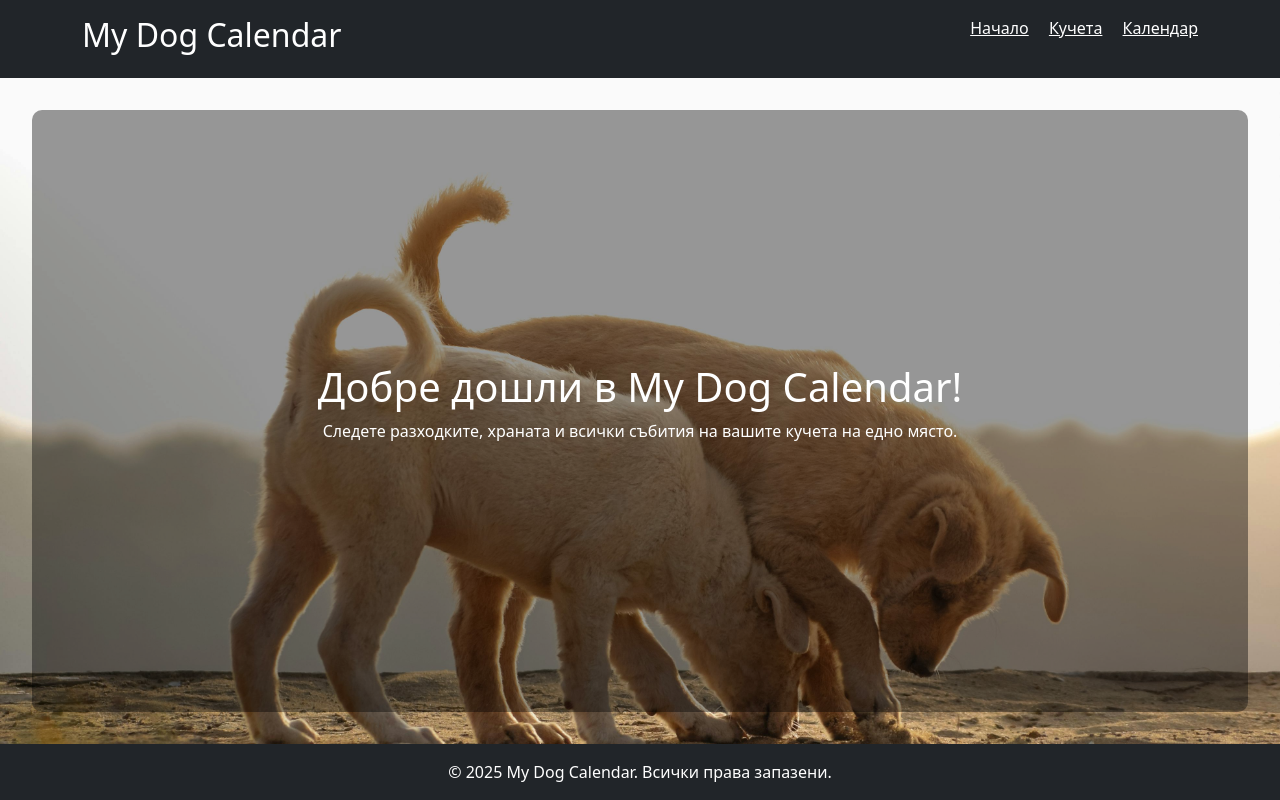
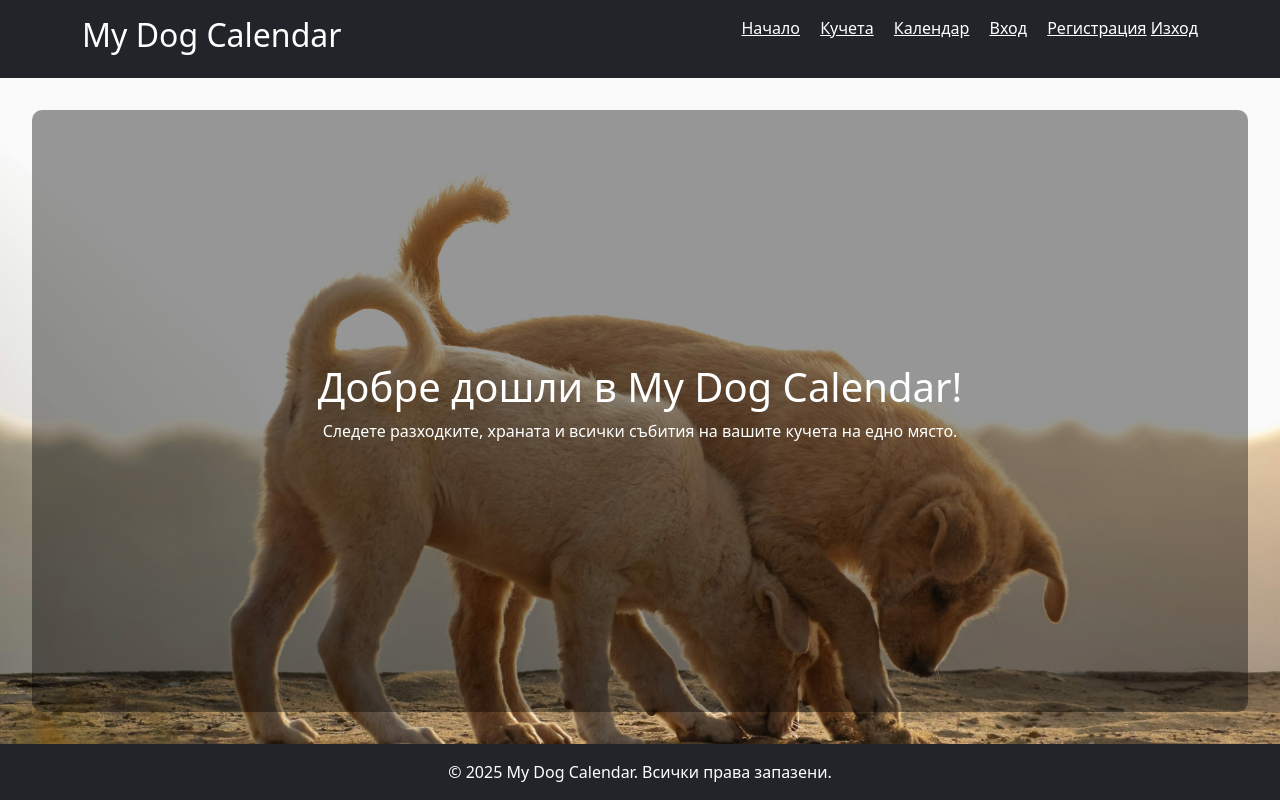
Before and after one commit to PavelAbadon/MyDogCalendar, a website: page index.html in a window 1280 px wide. Drawn offline with nearby package versions, Linux system fonts and the light colour scheme.

Commit message:
настройване на db.json и pakage.json
version 0.3

```diff
--- a/index.html
+++ b/index.html
@@ -20,7 +20,13 @@
       <nav>
         <a href="#" class="text-white me-3">Начало</a>
         <a href="#" class="text-white me-3">Кучета</a>
-        <a href="#" class="text-white">Календар</a>
+        <!-- календара да се вижда само от логнати потребители -->
+        <a href="#" class="text-white me-3">Календар</a>
+        <!--вход и регистрация само от гости-->
+        <a href="#" class="text-white me-3">Вход</a>
+        <a href="#" class="text-white">Регистрация</a>
+        <!--изход да се вижда само от логнати потребители-->
+        <a href="#" class="text-white">Изход</a>
       </nav>
     </div>
   </header>
```
Also changed, not shown: package.json (+11 -3 lines), 1 other file.
